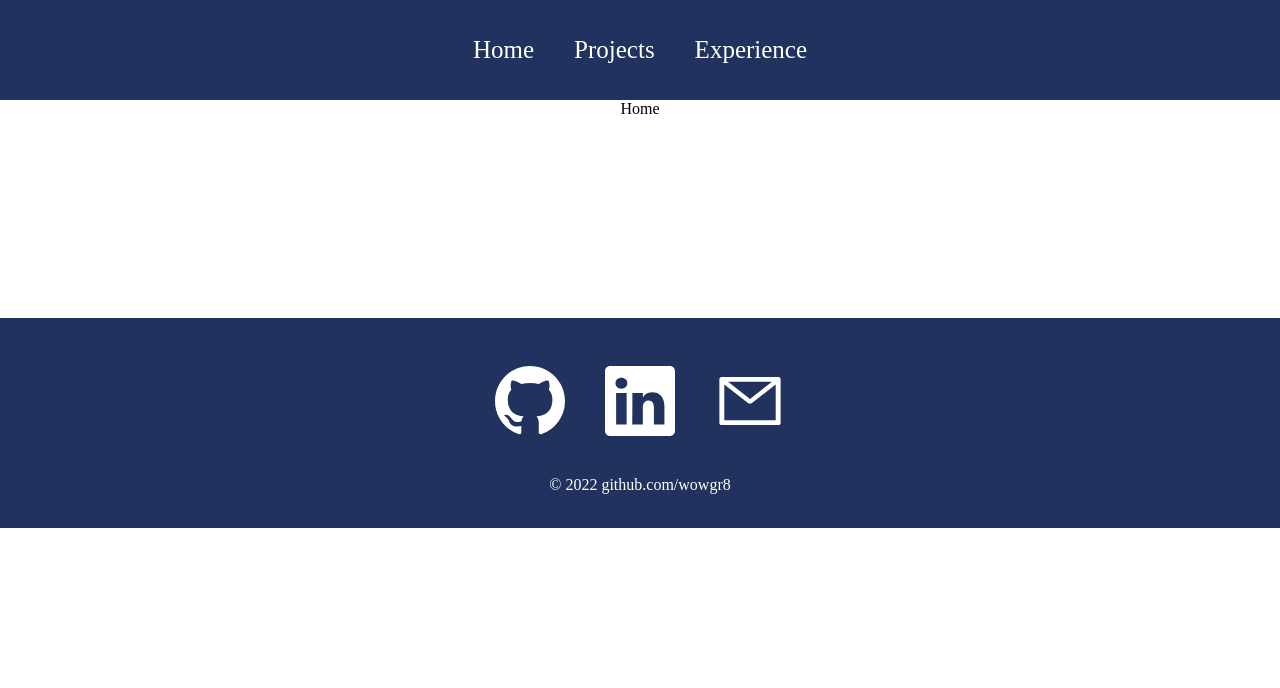
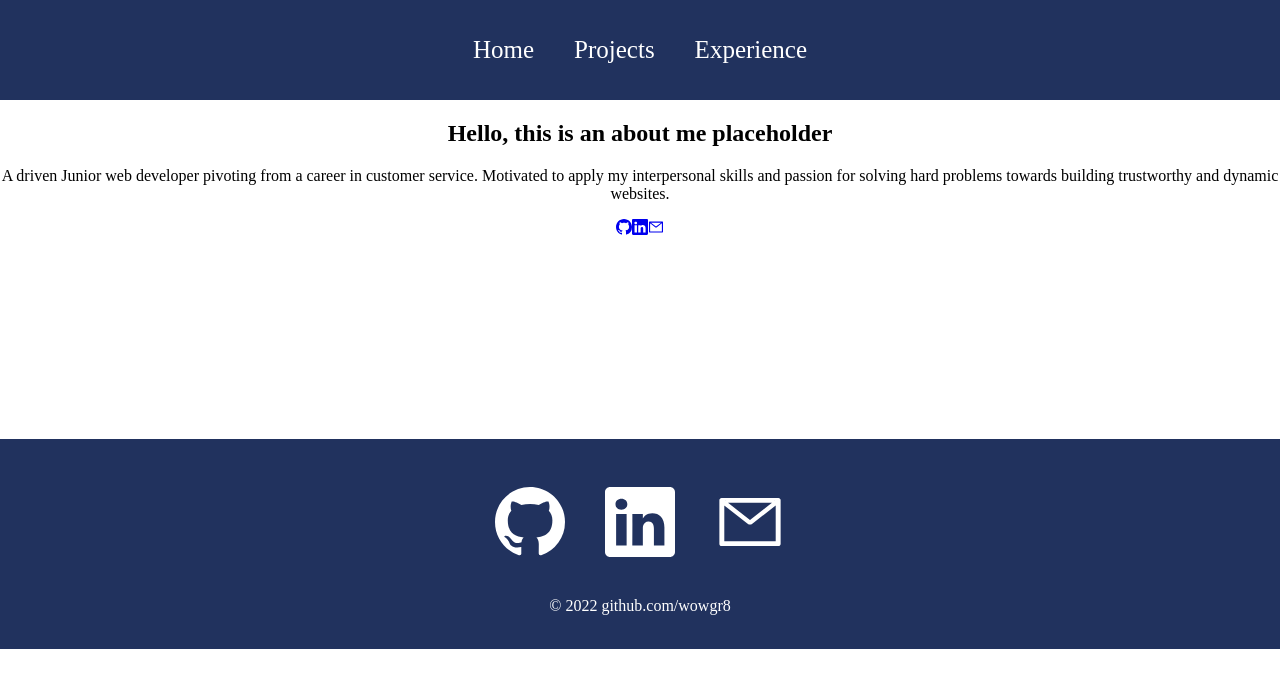
Before and after one commit to wowgr8/personal-portfolio, a React (Create React App) app: page / in a window 1280 px wide. Shown: the top 688 px of the page. Built offline with nearby package versions, Linux system fonts and the light colour scheme.

Commit message:
add about me placeholder and icons with links

```diff
--- a/src/pages/Home.js
+++ b/src/pages/Home.js
@@ -1,8 +1,23 @@
-import React from 'react'
+import React from 'react';
+import { BsGithub, BsLinkedin } from 'react-icons/bs';
+import { AiOutlineMail } from 'react-icons/ai';
 
 function Home() {
   return (
-    <div>Home</div>
+    <div className='home'>
+      <div className='about'>
+        <h2>Hello, this is an about me placeholder</h2>
+        <div className='prompt'>
+          <p> A driven Junior web developer pivoting from a career in customer service. Motivated to apply my interpersonal skills and passion for solving hard problems towards building trustworthy and dynamic websites.</p>
+          <a href='https://github.com/wowgr8'><BsGithub /></a>
+          <a href='https://www.linkedin.com/in/cesar-aug-lopez/'><BsLinkedin /></a>
+          <a href='mailto:lopez.cesar.aug@gmail.com'><AiOutlineMail /></a>
+        </div>
+      </div>
+      <div className='skills'>
+
+      </div>
+    </div>
   )
 }
 
```
